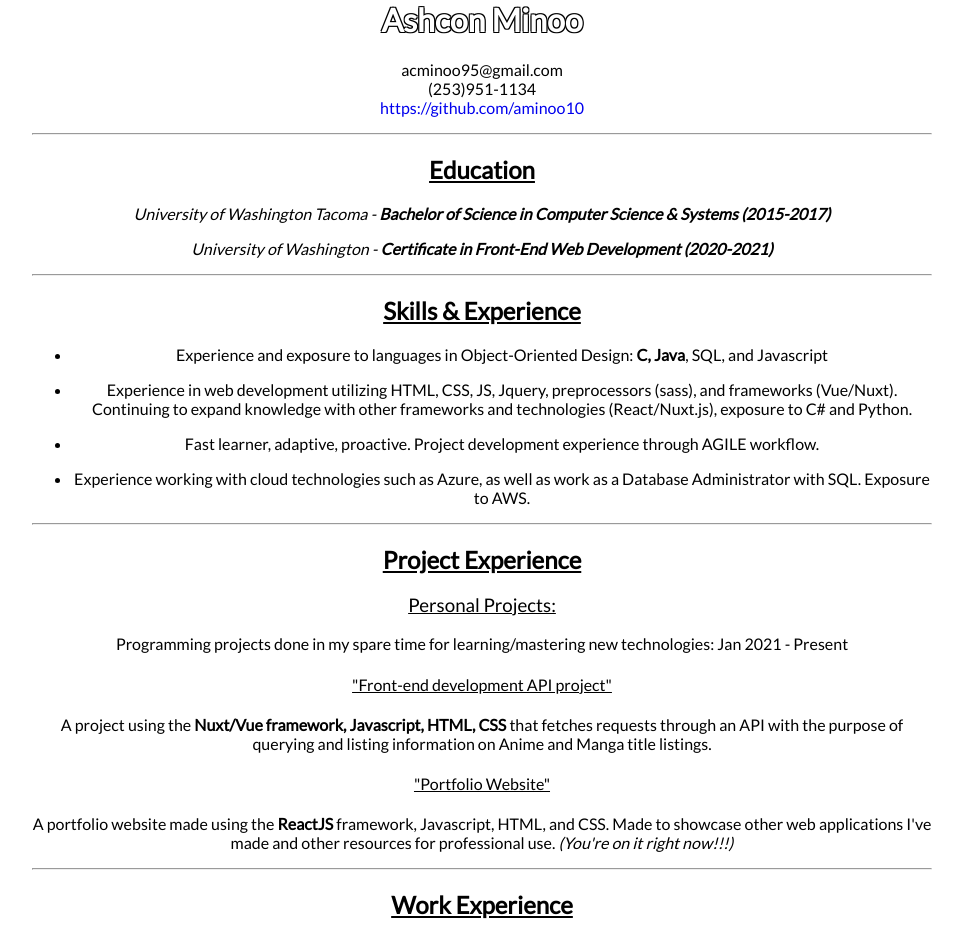
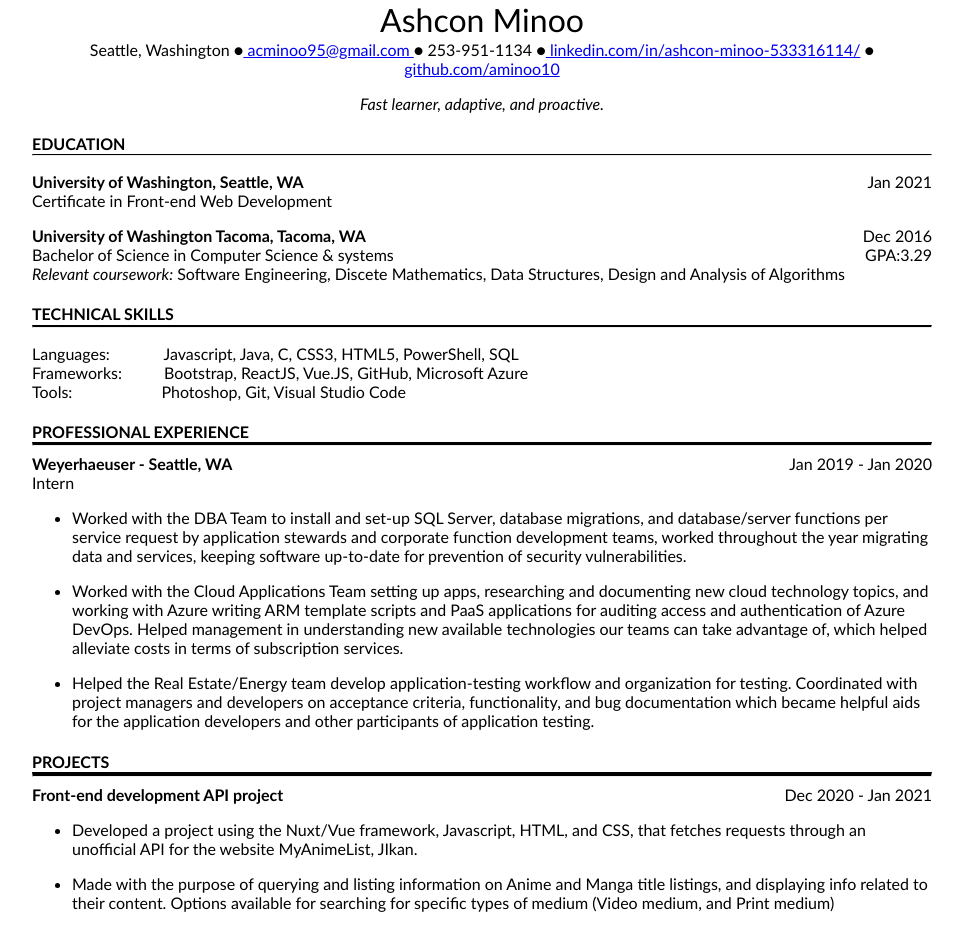
Before and after one commit to aminoo10/portfolio-site, a React (Create React App) app: page /resume in a window 1280 px wide. Shown: the part 460-1389 px from the top of the page, without its empty margins (158-1121 px from the left). Built offline with nearby package versions, Linux system fonts and the light colour scheme.

Commit message:
made changes to resume, about. added DL button

```diff
--- a/src/About.js
+++ b/src/About.js
@@ -8,10 +8,14 @@ const About = () => {
 
       <h1>About Me</h1>
       <img src="/images/me.jpg" alt="me by a christmas tree" title="me by a christmas tree"/>
-      <p>I  graduated with a degree in <strong><i>Computer Science and Systems</i></strong> from the <i>University of Washington Tacoma</i> in 2017.
-      During the COVID-19 Pandemic, I got a certificate from the same school for <strong><i>FRONT-END DEVELOPMENT WITH HTML, CSS and JAVASCRIPT</i></strong>.
-      <br/><br/>In between jobs I've worked in freelance art, and currently am studying to learn more about Front-End Development, Android Development, and Design<br/><br/>
-      In my free time I enjoy drawing as a hobby and have interests in animation, cartoons, comics, and movies. I also like video games too and often am brainstorming video game concepts together with a few of my friends.</p>
+      <p>I  graduated with a degree in <strong><i>Computer Science and Systems</i></strong>
+      from the <i>University of Washington Tacoma</i> in 2016. During the COVID-19 Pandemic,
+      I got a certificate from the same school for
+      <strong><i>FRONT-END DEVELOPMENT WITH HTML, CSS and JAVASCRIPT</i></strong>. <br/><br/>
+      In between jobs I've worked in freelance art, and currently am studying to learn more
+      about Front-End Development<br/><br/> In my free time I enjoy drawing as a hobby, have
+      collaborated with friends on game development ideas, and am passionate about all things
+      creative including movies, TV, animation, and video games.</p>
 
       <img src="/images/more.jpg" alt="harajuku" title="trapped within the system"/>
     </div>
--- a/src/Resume.js
+++ b/src/Resume.js
@@ -1,52 +1,87 @@
 import PDF from './resume.pdf'
-//test change
+
 const Resume = () => {
 
+  const blackDot = '\u25CF';
   const usePDF = false;
 
   return (
     <div className="resume">
-      {!usePDF && <div className="html-resume">      <h1>Ashcon Minoo</h1>
-        <p>acminoo95@gmail.com <br />(253)951-1134 <br /><a href="https://github.com/aminoo10" target="_blank" rel="noreferrer">https://github.com/aminoo10</a></p>
-        <hr />
-        <h2>Education</h2>
-        <p><i>University of Washington Tacoma - <strong>Bachelor of Science in Computer Science &amp; Systems (2015-2017)</strong></i></p>
-        <p><i>University of Washington - <strong>Certificate in Front-End Web Development (2020-2021)</strong></i></p>
-        <hr />
-        <h2>Skills &amp; Experience</h2>
-        <ul>
-          <li><p>Experience and exposure to languages in Object-Oriented Design: <strong>C, Java</strong>, SQL, and Javascript</p></li>
-          <li><p>Experience in web development utilizing HTML, CSS, JS, Jquery, preprocessors (sass), and frameworks (Vue/Nuxt). Continuing to expand knowledge with other frameworks and technologies (React/Nuxt.js), exposure to C# and Python.</p></li>
-          <li><p>Fast learner, adaptive, proactive. Project development experience through AGILE workflow.</p></li>
-          <li><p>Experience working with cloud technologies such as Azure, as well as work as a Database Administrator with SQL. Exposure to AWS.</p></li>
-        </ul>
-        <hr />
-        <h2>Project Experience</h2>
-        <h3>Personal Projects:</h3>
-        <p>Programming projects done in my spare time for learning/mastering new technologies: Jan 2021 - Present</p>
-        <h4>"Front-end development API project"</h4>
-        <p>A project using the <strong>Nuxt/Vue framework, Javascript, HTML, CSS</strong> that fetches requests through an API with the purpose of querying and listing information on Anime and Manga title listings.</p>
-        <h4>"Portfolio Website"</h4>
-        <p>A portfolio website made using the <strong>ReactJS</strong> framework, Javascript, HTML, and CSS. Made to showcase other web applications I've made and other resources for professional use.  <em>(You're on it right now!!!)</em></p>
-        <hr />
-        <h2>Work Experience</h2>
-        <h3>IT Internship at Weyerhaeuser:</h3>
-        <p>Seattle, WA.  <strong>Working in three roles:</strong> Jan 2019 - Jan 2020</p>
-        <h4>Database Administration:</h4>
-        <p>Part of the DBA team working on installing and setting up <strong>SQL Server</strong>, Database migrations, and database/server functions per service request by application stewards and corporate function development teams</p>
-        <h4>DevOps:</h4>
-        <p>Worked with the Cloud Applications team setting up apps for development teams, researching and documenting new possible cloud features to utilize, and working with <strong>Azure</strong> writing ARM template scripts and PaaS applications</p>
-        <h4>Project Testing and Documentation:</h4>
-        <ul>
-          <li><p>Helping with Real Estate/Energy IT team to develop application-testing workflow and organization for testing.</p> </li>
-          <li><p>Coordinating with project managers and developers on acceptance criterias, functionality, and bug documentation</p></li>
-        </ul>
-        <hr />
-        {/* <p><strong>Key Courses:</strong> Data Structures, <strong>C Programming</strong>, Design and Analysis of Algorithms, <strong>Software Development and QA, Database Systems</strong>, User-Computer Design Interface, Computational Worlds, <strong>Javascript and Advanced CSS.</strong></p> */}
+      {!usePDF && <div className="html-resume">
+        <div className="header">
+          <h1>Ashcon Minoo</h1>
+          <p>Seattle, Washington {blackDot}
+          <a href="mailto:acminoo95@gmail.com" target="_blank" rel="noreferrer"> acminoo95@gmail.com </a>
+          {blackDot} 253-951-1134 {blackDot}
+          <a href="https://linkedin.com/in/ashcon-minoo-533316114/" target="_blank" rel="noreferrer"> linkedin.com/in/ashcon-minoo-533316114/</a> {blackDot}
+          <br /><a href="https://github.com/aminoo10" target="_blank" rel="noreferrer">github.com/aminoo10</a></p>
+          <i>Fast learner, adaptive, and proactive.</i>
+        </div>
+        <div className="education">
+          <h4>EDUCATION</h4>
+          <hr id="hr-1"/>
+          <p><strong>University of Washington, Seattle, WA</strong>
+          <span className="float-right">Jan 2021</span> <br />
+          Certificate in Front-end Web Development</p>
+
+          <p><strong>University of Washington Tacoma, Tacoma, WA</strong>
+          <span className="float-right">Dec 2016</span> <br />
+          Bachelor of Science in Computer Science &amp; systems
+          <span className="float-right">GPA:3.29</span> <br />
+          <i>Relevant coursework:</i> Software Engineering, Discete Mathematics, Data Structures, Design and Analysis of Algorithms</p>
+
+        </div>
+        <div className="technical-skills">
+          <h4>TECHNICAL SKILLS</h4>
+          <hr id="hr-2"/>
+          <p><span id="indent-1">Languages:</span> Javascript, Java, C, CSS3, HTML5, PowerShell, SQL <br />
+          <span id="indent-2">Frameworks:</span> Bootstrap, ReactJS, Vue.JS, GitHub, Microsoft Azure <br />
+          <span id="indent-3">Tools:</span> Photoshop, Git, Visual Studio Code</p>
+        </div>
+        <div className="pro-experience">
+          <h4>PROFESSIONAL EXPERIENCE</h4>
+          <hr id="hr-3"/>
+          <strong>Weyerhaeuser - Seattle, WA</strong>
+          <span className="float-right">Jan 2019 - Jan 2020</span><br />
+          Intern <br />
+
+          <ul>
+            <li> Worked with the DBA Team to install and set-up SQL Server, database migrations, and database/server functions
+              per service request by application stewards and corporate function development teams, worked throughout the year
+              migrating data and services, keeping software up-to-date for prevention of security vulnerabilities.</li>
+            <li> Worked with the Cloud Applications Team setting up apps, researching and documenting new cloud technology topics,
+              and working with Azure writing ARM template scripts and PaaS applications for auditing access and authentication of Azure
+              DevOps. Helped management in understanding new available technologies our teams can take advantage of, which helped alleviate
+              costs in terms of subscription services.</li>
+            <li> Helped the Real Estate/Energy team develop application-testing workflow and organization for testing. Coordinated with project
+              managers and developers on acceptance criteria, functionality, and bug documentation which became helpful aids for the application
+              developers and other participants of application testing.</li>
+          </ul>
+        </div>
+        <div className="projects">
+          <h4>PROJECTS</h4>
+          <hr id="hr-4"/>
+          <strong className="project-header">Front-end development API project</strong>
+          <span className="float-right">Dec 2020 - Jan 2021</span>
+          <ul>
+            <li>Developed a project using the Nuxt/Vue framework, Javascript, HTML, and CSS, that fetches requests through an unofficial API for the website MyAnimeList, JIkan. </li>
+            <li>Made with the purpose of querying and listing information on Anime and Manga title listings, and displaying info related to their content. Options available for
+              searching for specific types of medium (Video medium, and Print medium)</li>
+          </ul>
+          <strong className="project-header">Portfolio Website (the one you're on right now!!)</strong>
+          <span className="float-right">Sep 2021 - Dec 2021 </span>
+          <ul>
+            <li> A Portfolio website made using the ReactJS framework, Javascript, HTML, and CSS to showcase applications I’ve made and other resources for professional use.
+              Made relatively quick and easily and was a great opportunity at UI layout/logo design.</li>
+            <li>Features links to the applications as well as a Github link to the source code as well. Contains an about-me section and a page with a copy of my resume for professional engagement.</li>
+          </ul>
+        </div>
+
       </div>}
       { usePDF && <div className="pdf-resume">
         <iframe title="My Resume" src={`${PDF}#toolbar=0&navpanes=0&scrollbar=0`} width="65%" height="1070px"> </iframe>
       </div> }
+      <a id="download-button" href={PDF} download="Ashcon_Minoo_Resume.pdf">Download Resume</a>
     </div>
    );
 }
--- a/src/styles/index.scss
+++ b/src/styles/index.scss
@@ -1,6 +1,29 @@
 $max-width: 700px;
 $min-entry-height: 2rem;
 $red-accent: rgb(231, 0, 69);
+
+@mixin button {
+  margin-left: 16px;
+  text-decoration: none;
+  background:#000;
+  color: #FFF;
+  border: 1px solid #000;
+  padding: 8px;
+  border-radius: 3px;
+  cursor: pointer;
+  transition-duration: 0.4s;
+
+  &:hover {
+    background:#FFF;
+    color: $red-accent;
+    border-color:$red-accent;
+  }
+
+}
+
+// @mixin hr-size ($size) {
+//   border-top: $size solid black;
+// }
 
 
 @media (max-width: 426px) {
@@ -20,6 +43,250 @@ body {
 code {
   font-family: source-code-pro, Menlo, Monaco, Consolas, 'Courier New',
     monospace;
+}
+
+.content {
+  margin-bottom: 3em;$max-width: 700px;
+  $min-entry-height: 2rem;
+  $red-accent: rgb(231, 0, 69);
+
+  @mixin button {
+    margin-left: 16px;
+    text-decoration: none;
+    background:#000;
+    color: #FFF;
+    border: 1px solid #000;
+    padding: 8px;
+    border-radius: 3px;
+    cursor: pointer;
+    transition-duration: 0.4s;
+
+    &:hover {
+      background:#FFF;
+      color: $red-accent;
+      border-color:$red-accent;
+    }
+
+  }
+
+  // @mixin hr-size ($size) {
+  //   border-top: $size solid black;
+  // }
+
+
+  @media (max-width: 426px) {
+    .entry {
+      flex-direction:column;
+    }
+  }
+  body {
+    margin: 0;
+    font-family: -apple-system, BlinkMacSystemFont, 'Segoe UI', 'Roboto', 'Oxygen',
+      'Ubuntu', 'Cantarell', 'Fira Sans', 'Droid Sans', 'Helvetica Neue',
+      sans-serif;
+    -webkit-font-smoothing: antialiased;
+    -moz-osx-font-smoothing: grayscale;
+  }
+
+  code {
+    font-family: source-code-pro, Menlo, Monaco, Consolas, 'Courier New',
+      monospace;
+  }
+
+  .content {
+    margin-bottom: 3em;
+  }
+
+  .navbar {
+    padding: 20px;
+    max-width: $max-width;
+    margin: 0 auto;
+    border-bottom: 1px solid #f2f2f2;
+
+    h1 {
+      font-size: 4rem;
+    }
+
+    img {
+      margin-bottom: 15px;
+      width: 100%;
+      max-width: 530px;
+    }
+
+    .links {
+      display: flex;
+      justify-content: space-evenly;
+    }
+
+    a {
+      @include button;
+      // margin-left: 16px;
+      // text-decoration: none;
+      // background:#000;
+      // color: #FFF;
+      // border: 1px solid #000;
+      // padding: 8px;
+      // border-radius: 3px;
+      // cursor: pointer;
+      // transition-duration: 0.4s;
+
+      // &:hover {
+      //   background:#FFF;
+      //   color: $red-accent;
+      //   border-color:$red-accent;
+      // }
+    }
+
+  }
+
+  h1 {
+    color: white;
+    text-shadow: -1px -1px 0 #000, 1px -1px 0 #000, -1px 1px 0 #000, 1px 1px 0 #000;
+  }
+
+  .entries {
+    display: flex;
+    flex-direction: column-reverse;
+    align-items: center;
+  }
+
+  .entry {
+    max-width: 500px;
+    padding: 10px 16px;
+    margin: 10px 0;
+    border-bottom: 1px solid #f1f1f1;
+    border-top: 1px solid #f2f2f2;
+    display: flex;
+    justify-content: space-around;
+    transition: 0.3s;
+
+
+    &:hover {
+      box-shadow: 1px 3px 5px rgba(0,0,0,0.5);
+      color:$red-accent;
+    }
+
+    h2 {
+      font-size: 22px;
+      margin-bottom: 2rem;
+    }
+
+    a {
+      text-decoration: none;
+      margin: auto;
+    }
+
+    img {
+      width: 155px;
+      height: 155px;
+      object-fit: cover;
+      margin-right: 10px;
+      border-radius: 5px;
+      border: 1px solid #cccccc;
+    }
+
+    p {
+      font-size: 13px;
+      text-align: center;
+      margin-bottom: 20px;
+    }
+
+    .github-logo {
+      width: 25px;
+      height: auto;
+      float: initial;
+      margin-left: 10px;
+      border:none;
+    }
+
+  }
+
+    .about {
+
+      img {
+        width: 25%;
+        min-width: 400px;
+        margin-bottom: 25px;
+
+      }
+
+      p {
+        width: 25%;
+        min-width: 500px;
+        margin: 0 auto 50px auto;
+      }
+    }
+
+  .resume {
+    font-family: 'Calibri';
+    width: $max-width+200;
+    margin: 0 auto;
+    align-self: center;
+  }
+
+  .html-resume {
+
+    margin-bottom: 50px;
+    text-align: left;
+    .float-right {
+      float: right;
+    }
+
+    hr {
+      margin-top: -20px;
+    }
+
+
+    .header {
+      text-align: center;
+    }
+
+    @for $i from 1 to 5 {
+      #hr-#{$i} {border-top: 1px*$i solid black};
+    }
+
+    h1 {
+      font-weight: normal;
+      color: black;
+      text-shadow: initial;
+      margin-bottom: -15px;
+    }
+
+    #indent-1 {
+      margin-right: 50px;
+    }
+    #indent-2 {
+      margin-right: 38px;
+    }
+    #indent-3 {
+      margin-right: 85px;
+    }
+
+    li {
+      margin: 1em 0;
+    }
+
+    .project-header {
+      margin-bottom: -25px;
+    }
+
+  }
+
+  #download-button {
+    @include button;
+  }
+
+
+  .not-found {
+    color:$red-accent;
+
+    h1 {
+      text-shadow: -1px -1px 0 $red-accent, 1px -1px 0 $red-accent, -1px 1px 0 $red-accent, 1px 1px 0 $red-accent;
+    }
+  }
+
+
+
 }
 
 .navbar {
@@ -44,21 +311,22 @@ code {
   }
 
   a {
-    margin-left: 16px;
-    text-decoration: none;
-    background:#000;
-    color: #FFF;
-    border: 1px solid #000;
-    padding: 8px;
-    border-radius: 3px;
-    cursor: pointer;
-    transition-duration: 0.4s;
+    @include button;
+    // margin-left: 16px;
+    // text-decoration: none;
+    // background:#000;
+    // color: #FFF;
+    // border: 1px solid #000;
+    // padding: 8px;
+    // border-radius: 3px;
+    // cursor: pointer;
+    // transition-duration: 0.4s;
 
-    &:hover {
-      background:#FFF;
-      color: $red-accent;
-      border-color:$red-accent;
-    }
+    // &:hover {
+    //   background:#FFF;
+    //   color: $red-accent;
+    //   border-color:$red-accent;
+    // }
   }
 
 }
@@ -142,7 +410,7 @@ h1 {
   }
 
 .resume {
-  font-family: 'Lato';
+  font-family: 'Calibri';
   width: $max-width+200;
   margin: 0 auto;
   align-self: center;
@@ -151,27 +419,55 @@ h1 {
 .html-resume {
 
   margin-bottom: 50px;
-
-  h2, h3, h4 {
-    text-decoration: underline;
+  text-align: left;
+  .float-right {
+    float: right;
   }
 
-  h4 {
-    font-weight: normal;
+  hr {
+    margin-top: -20px;
   }
 
-  h3 {
-    font-weight: normal;
+
+  .header {
+    text-align: center;
   }
 
-  a {
-    text-decoration: none;
+  @for $i from 1 to 5 {
+    #hr-#{$i} {border-top: 1px*$i solid black};
+  }
 
-    &:visited {
-      color: initial;
-    }
+  h1 {
+    font-weight: normal;
+    color: black;
+    text-shadow: initial;
+    margin-bottom: -15px;
   }
+
+  #indent-1 {
+    margin-right: 50px;
+  }
+  #indent-2 {
+    margin-right: 38px;
+  }
+  #indent-3 {
+    margin-right: 85px;
+  }
+
+  li {
+    margin: 1em 0;
+  }
+
+  .project-header {
+    margin-bottom: -25px;
+  }
+
 }
+
+#download-button {
+  @include button;
+}
+
 
 .not-found {
   color:$red-accent;
```
Also changed, not shown: 1 other file (tests, documents, lock files or other folders).
